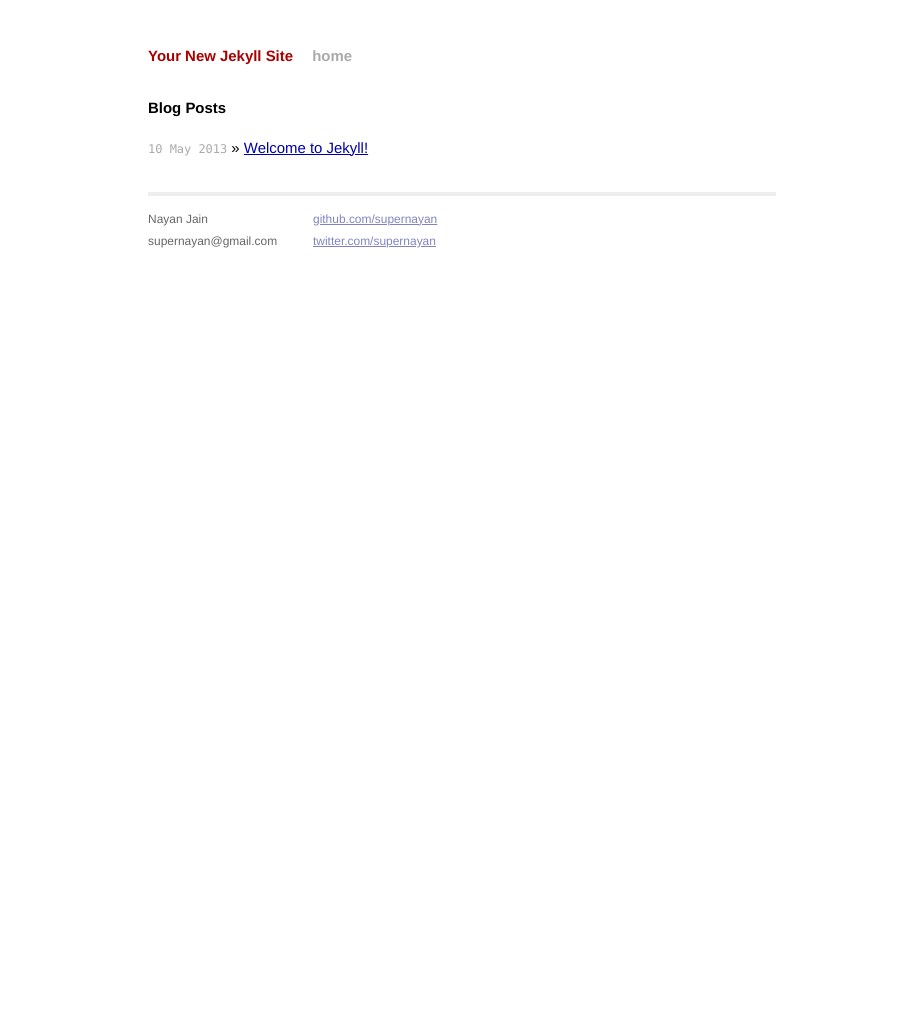
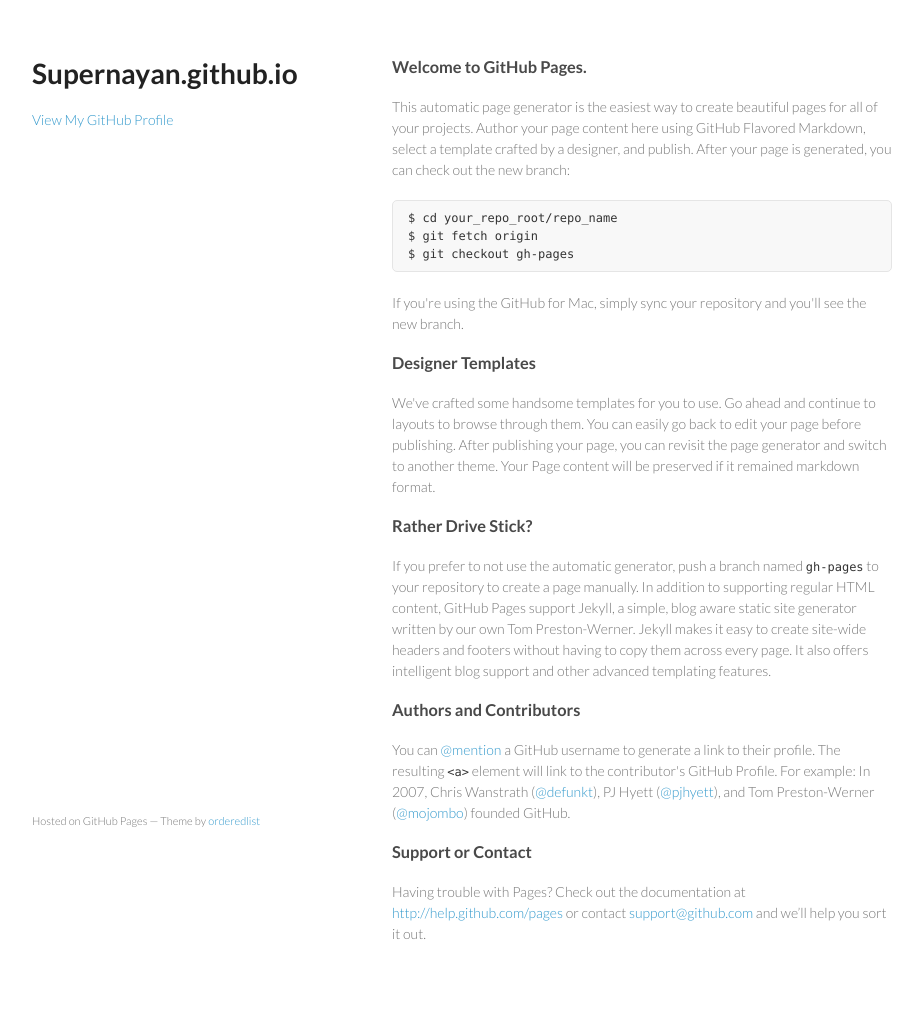
Before and after one commit to supernayan/supernayan.github.io, a Jekyll site: the page index.html, which Jekyll copies as it is, in a window 1280 px wide. Shown: the whole page, without its empty margins (178-1101 px from the left). Built offline with Jekyll 4.4.1, drawn with Linux system fonts in a browser that asks for light colours; before the commit the page ends 945 px from its top, so only the background shows below that.

Commit message:
Replace master branch with page content via GitHub

```diff
--- a/index.html
+++ b/index.html
@@ -1,13 +1,65 @@
----
-layout: default
-title: Your New Jekyll Site
----
+<!doctype html>
+<html>
+  <head>
+    <meta charset="utf-8">
+    <meta http-equiv="X-UA-Compatible" content="chrome=1">
+    <title>Supernayan.github.io by supernayan</title>
 
-<div id="home">
-  <h1>Blog Posts</h1>
-  <ul class="posts">
-    {% for post in site.posts %}
-      <li><span>{{ post.date | date_to_string }}</span> &raquo; <a href="{{ post.url }}">{{ post.title }}</a></li>
-    {% endfor %}
-  </ul>
-</div>
+    <link rel="stylesheet" href="stylesheets/styles.css">
+    <link rel="stylesheet" href="stylesheets/pygment_trac.css">
+    <meta name="viewport" content="width=device-width, initial-scale=1, user-scalable=no">
+    <!--[if lt IE 9]>
+    <script src="//html5shiv.googlecode.com/svn/trunk/html5.js"></script>
+    <![endif]-->
+  </head>
+  <body>
+    <div class="wrapper">
+      <header>
+        <h1>Supernayan.github.io</h1>
+        <p></p>
+
+
+        <p class="view"><a href="https://github.com/supernayan">View My GitHub Profile</a></p>
+
+      </header>
+      <section>
+        <h3>
+<a id="welcome-to-github-pages" class="anchor" href="#welcome-to-github-pages" aria-hidden="true"><span class="octicon octicon-link"></span></a>Welcome to GitHub Pages.</h3>
+
+<p>This automatic page generator is the easiest way to create beautiful pages for all of your projects. Author your page content here using GitHub Flavored Markdown, select a template crafted by a designer, and publish. After your page is generated, you can check out the new branch:</p>
+
+<pre><code>$ cd your_repo_root/repo_name
+$ git fetch origin
+$ git checkout gh-pages
+</code></pre>
+
+<p>If you're using the GitHub for Mac, simply sync your repository and you'll see the new branch.</p>
+
+<h3>
+<a id="designer-templates" class="anchor" href="#designer-templates" aria-hidden="true"><span class="octicon octicon-link"></span></a>Designer Templates</h3>
+
+<p>We've crafted some handsome templates for you to use. Go ahead and continue to layouts to browse through them. You can easily go back to edit your page before publishing. After publishing your page, you can revisit the page generator and switch to another theme. Your Page content will be preserved if it remained markdown format.</p>
+
+<h3>
+<a id="rather-drive-stick" class="anchor" href="#rather-drive-stick" aria-hidden="true"><span class="octicon octicon-link"></span></a>Rather Drive Stick?</h3>
+
+<p>If you prefer to not use the automatic generator, push a branch named <code>gh-pages</code> to your repository to create a page manually. In addition to supporting regular HTML content, GitHub Pages support Jekyll, a simple, blog aware static site generator written by our own Tom Preston-Werner. Jekyll makes it easy to create site-wide headers and footers without having to copy them across every page. It also offers intelligent blog support and other advanced templating features.</p>
+
+<h3>
+<a id="authors-and-contributors" class="anchor" href="#authors-and-contributors" aria-hidden="true"><span class="octicon octicon-link"></span></a>Authors and Contributors</h3>
+
+<p>You can <a href="https://github.com/blog/821" class="user-mention">@mention</a> a GitHub username to generate a link to their profile. The resulting <code>&lt;a&gt;</code> element will link to the contributor's GitHub Profile. For example: In 2007, Chris Wanstrath (<a href="https://github.com/defunkt" class="user-mention">@defunkt</a>), PJ Hyett (<a href="https://github.com/pjhyett" class="user-mention">@pjhyett</a>), and Tom Preston-Werner (<a href="https://github.com/mojombo" class="user-mention">@mojombo</a>) founded GitHub.</p>
+
+<h3>
+<a id="support-or-contact" class="anchor" href="#support-or-contact" aria-hidden="true"><span class="octicon octicon-link"></span></a>Support or Contact</h3>
+
+<p>Having trouble with Pages? Check out the documentation at <a href="http://help.github.com/pages">http://help.github.com/pages</a> or contact <a href="mailto:support@github.com">support@github.com</a> and we’ll help you sort it out.</p>
+      </section>
+      <footer>
+        <p><small>Hosted on GitHub Pages &mdash; Theme by <a href="https://github.com/orderedlist">orderedlist</a></small></p>
+      </footer>
+    </div>
+    <script src="javascripts/scale.fix.js"></script>
+
+  </body>
+</html>
--- /dev/null
+++ b/javascripts/scale.fix.js
@@ -0,0 +1,17 @@
+var metas = document.getElementsByTagName('meta');
+var i;
+if (navigator.userAgent.match(/iPhone/i)) {
+  for (i=0; i<metas.length; i++) {
+    if (metas[i].name == "viewport") {
+      metas[i].content = "width=device-width, minimum-scale=1.0, maximum-scale=1.0";
+    }
+  }
+  document.addEventListener("gesturestart", gestureStart, false);
+}
+function gestureStart() {
+  for (i=0; i<metas.length; i++) {
+    if (metas[i].name == "viewport") {
+      metas[i].content = "width=device-width, minimum-scale=0.25, maximum-scale=1.6";
+    }
+  }
+}
--- /dev/null
+++ b/stylesheets/pygment_trac.css
@@ -0,0 +1,69 @@
+.highlight  { background: #ffffff; }
+.highlight .c { color: #999988; font-style: italic } /* Comment */
+.highlight .err { color: #a61717; background-color: #e3d2d2 } /* Error */
+.highlight .k { font-weight: bold } /* Keyword */
+.highlight .o { font-weight: bold } /* Operator */
+.highlight .cm { color: #999988; font-style: italic } /* Comment.Multiline */
+.highlight .cp { color: #999999; font-weight: bold } /* Comment.Preproc */
+.highlight .c1 { color: #999988; font-style: italic } /* Comment.Single */
+.highlight .cs { color: #999999; font-weight: bold; font-style: italic } /* Comment.Special */
+.highlight .gd { color: #000000; background-color: #ffdddd } /* Generic.Deleted */
+.highlight .gd .x { color: #000000; background-color: #ffaaaa } /* Generic.Deleted.Specific */
+.highlight .ge { font-style: italic } /* Generic.Emph */
+.highlight .gr { color: #aa0000 } /* Generic.Error */
+.highlight .gh { color: #999999 } /* Generic.Heading */
+.highlight .gi { color: #000000; background-color: #ddffdd } /* Generic.Inserted */
+.highlight .gi .x { color: #000000; background-color: #aaffaa } /* Generic.Inserted.Specific */
+.highlight .go { color: #888888 } /* Generic.Output */
+.highlight .gp { color: #555555 } /* Generic.Prompt */
+.highlight .gs { font-weight: bold } /* Generic.Strong */
+.highlight .gu { color: #800080; font-weight: bold; } /* Generic.Subheading */
+.highlight .gt { color: #aa0000 } /* Generic.Traceback */
+.highlight .kc { font-weight: bold } /* Keyword.Constant */
+.highlight .kd { font-weight: bold } /* Keyword.Declaration */
+.highlight .kn { font-weight: bold } /* Keyword.Namespace */
+.highlight .kp { font-weight: bold } /* Keyword.Pseudo */
+.highlight .kr { font-weight: bold } /* Keyword.Reserved */
+.highlight .kt { color: #445588; font-weight: bold } /* Keyword.Type */
+.highlight .m { color: #009999 } /* Literal.Number */
+.highlight .s { color: #d14 } /* Literal.String */
+.highlight .na { color: #008080 } /* Name.Attribute */
+.highlight .nb { color: #0086B3 } /* Name.Builtin */
+.highlight .nc { color: #445588; font-weight: bold } /* Name.Class */
+.highlight .no { color: #008080 } /* Name.Constant */
+.highlight .ni { color: #800080 } /* Name.Entity */
+.highlight .ne { color: #990000; font-weight: bold } /* Name.Exception */
+.highlight .nf { color: #990000; font-weight: bold } /* Name.Function */
+.highlight .nn { color: #555555 } /* Name.Namespace */
+.highlight .nt { color: #000080 } /* Name.Tag */
+.highlight .nv { color: #008080 } /* Name.Variable */
+.highlight .ow { font-weight: bold } /* Operator.Word */
+.highlight .w { color: #bbbbbb } /* Text.Whitespace */
+.highlight .mf { color: #009999 } /* Literal.Number.Float */
+.highlight .mh { color: #009999 } /* Literal.Number.Hex */
+.highlight .mi { color: #009999 } /* Literal.Number.Integer */
+.highlight .mo { color: #009999 } /* Literal.Number.Oct */
+.highlight .sb { color: #d14 } /* Literal.String.Backtick */
+.highlight .sc { color: #d14 } /* Literal.String.Char */
+.highlight .sd { color: #d14 } /* Literal.String.Doc */
+.highlight .s2 { color: #d14 } /* Literal.String.Double */
+.highlight .se { color: #d14 } /* Literal.String.Escape */
+.highlight .sh { color: #d14 } /* Literal.String.Heredoc */
+.highlight .si { color: #d14 } /* Literal.String.Interpol */
+.highlight .sx { color: #d14 } /* Literal.String.Other */
+.highlight .sr { color: #009926 } /* Literal.String.Regex */
+.highlight .s1 { color: #d14 } /* Literal.String.Single */
+.highlight .ss { color: #990073 } /* Literal.String.Symbol */
+.highlight .bp { color: #999999 } /* Name.Builtin.Pseudo */
+.highlight .vc { color: #008080 } /* Name.Variable.Class */
+.highlight .vg { color: #008080 } /* Name.Variable.Global */
+.highlight .vi { color: #008080 } /* Name.Variable.Instance */
+.highlight .il { color: #009999 } /* Literal.Number.Integer.Long */
+
+.type-csharp .highlight .k { color: #0000FF }
+.type-csharp .highlight .kt { color: #0000FF }
+.type-csharp .highlight .nf { color: #000000; font-weight: normal }
+.type-csharp .highlight .nc { color: #2B91AF }
+.type-csharp .highlight .nn { color: #000000 }
+.type-csharp .highlight .s { color: #A31515 }
+.type-csharp .highlight .sc { color: #A31515 }
--- /dev/null
+++ b/stylesheets/styles.css
@@ -0,0 +1,255 @@
+@import url(https://fonts.googleapis.com/css?family=Lato:300italic,700italic,300,700);
+
+body {
+  padding:50px;
+  font:14px/1.5 Lato, "Helvetica Neue", Helvetica, Arial, sans-serif;
+  color:#777;
+  font-weight:300;
+}
+
+h1, h2, h3, h4, h5, h6 {
+  color:#222;
+  margin:0 0 20px;
+}
+
+p, ul, ol, table, pre, dl {
+  margin:0 0 20px;
+}
+
+h1, h2, h3 {
+  line-height:1.1;
+}
+
+h1 {
+  font-size:28px;
+}
+
+h2 {
+  color:#393939;
+}
+
+h3, h4, h5, h6 {
+  color:#494949;
+}
+
+a {
+  color:#39c;
+  font-weight:400;
+  text-decoration:none;
+}
+
+a small {
+  font-size:11px;
+  color:#777;
+  margin-top:-0.6em;
+  display:block;
+}
+
+.wrapper {
+  width:860px;
+  margin:0 auto;
+}
+
+blockquote {
+  border-left:1px solid #e5e5e5;
+  margin:0;
+  padding:0 0 0 20px;
+  font-style:italic;
+}
+
+code, pre {
+  font-family:Monaco, Bitstream Vera Sans Mono, Lucida Console, Terminal;
+  color:#333;
+  font-size:12px;
+}
+
+pre {
+  padding:8px 15px;
+  background: #f8f8f8;
+  border-radius:5px;
+  border:1px solid #e5e5e5;
+  overflow-x: auto;
+}
+
+table {
+  width:100%;
+  border-collapse:collapse;
+}
+
+th, td {
+  text-align:left;
+  padding:5px 10px;
+  border-bottom:1px solid #e5e5e5;
+}
+
+dt {
+  color:#444;
+  font-weight:700;
+}
+
+th {
+  color:#444;
+}
+
+img {
+  max-width:100%;
+}
+
+header {
+  width:270px;
+  float:left;
+  position:fixed;
+}
+
+header ul {
+  list-style:none;
+  height:40px;
+
+  padding:0;
+
+  background: #eee;
+  background: -moz-linear-gradient(top, #f8f8f8 0%, #dddddd 100%);
+  background: -webkit-gradient(linear, left top, left bottom, color-stop(0%,#f8f8f8), color-stop(100%,#dddddd));
+  background: -webkit-linear-gradient(top, #f8f8f8 0%,#dddddd 100%);
+  background: -o-linear-gradient(top, #f8f8f8 0%,#dddddd 100%);
+  background: -ms-linear-gradient(top, #f8f8f8 0%,#dddddd 100%);
+  background: linear-gradient(top, #f8f8f8 0%,#dddddd 100%);
+
+  border-radius:5px;
+  border:1px solid #d2d2d2;
+  box-shadow:inset #fff 0 1px 0, inset rgba(0,0,0,0.03) 0 -1px 0;
+  width:270px;
+}
+
+header li {
+  width:89px;
+  float:left;
+  border-right:1px solid #d2d2d2;
+  height:40px;
+}
+
+header ul a {
+  line-height:1;
+  font-size:11px;
+  color:#999;
+  display:block;
+  text-align:center;
+  padding-top:6px;
+  height:40px;
+}
+
+strong {
+  color:#222;
+  font-weight:700;
+}
+
+header ul li + li {
+  width:88px;
+  border-left:1px solid #fff;
+}
+
+header ul li + li + li {
+  border-right:none;
+  width:89px;
+}
+
+header ul a strong {
+  font-size:14px;
+  display:block;
+  color:#222;
+}
+
+section {
+  width:500px;
+  float:right;
+  padding-bottom:50px;
+}
+
+small {
+  font-size:11px;
+}
+
+hr {
+  border:0;
+  background:#e5e5e5;
+  height:1px;
+  margin:0 0 20px;
+}
+
+footer {
+  width:270px;
+  float:left;
+  position:fixed;
+  bottom:50px;
+}
+
+@media print, screen and (max-width: 960px) {
+
+  div.wrapper {
+    width:auto;
+    margin:0;
+  }
+
+  header, section, footer {
+    float:none;
+    position:static;
+    width:auto;
+  }
+
+  header {
+    padding-right:320px;
+  }
+
+  section {
+    border:1px solid #e5e5e5;
+    border-width:1px 0;
+    padding:20px 0;
+    margin:0 0 20px;
+  }
+
+  header a small {
+    display:inline;
+  }
+
+  header ul {
+    position:absolute;
+    right:50px;
+    top:52px;
+  }
+}
+
+@media print, screen and (max-width: 720px) {
+  body {
+    word-wrap:break-word;
+  }
+
+  header {
+    padding:0;
+  }
+
+  header ul, header p.view {
+    position:static;
+  }
+
+  pre, code {
+    word-wrap:normal;
+  }
+}
+
+@media print, screen and (max-width: 480px) {
+  body {
+    padding:15px;
+  }
+
+  header ul {
+    display:none;
+  }
+}
+
+@media print {
+  body {
+    padding:0.4in;
+    font-size:12pt;
+    color:#444;
+  }
+}
```
Also changed, not shown: params.json (added, +1 -0 lines).
